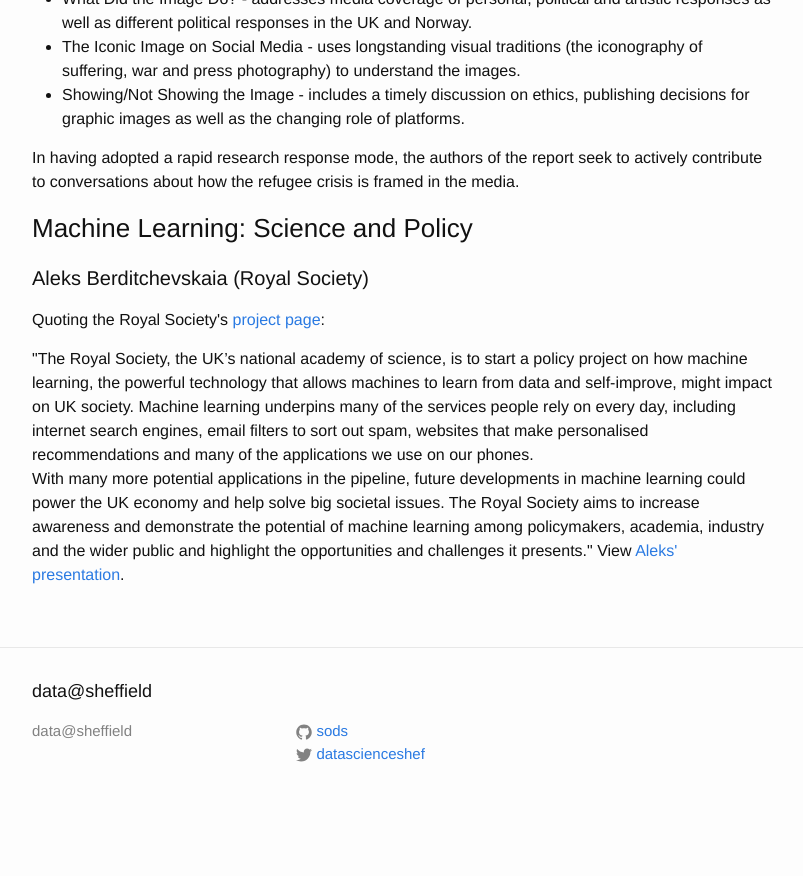
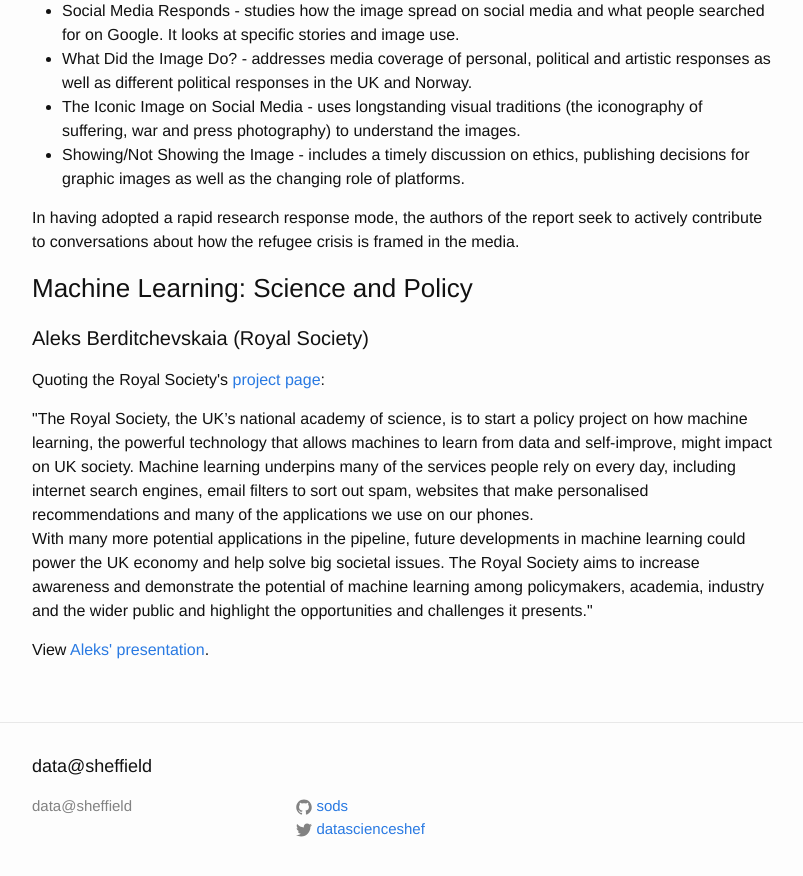
Before and after one commit to sods/das2015, a Jekyll site: the page built from schedule.html, in a window 1280 px wide and 900 px high, scrolled down 3799 px. Shown: the top 876 px of the window, without its empty margins (238-1041 px from the left). Built offline with Jekyll 4.4.1, drawn with Linux system fonts in a browser that asks for light colours; before the commit the page ends 4624 px from its top, so only the background shows below that.

Commit message:
Fixed missing <p></p>s

```diff
--- a/schedule.html
+++ b/schedule.html
@@ -12,7 +12,7 @@ title: Schedule
 
 <p>OpenML.org is a place for researchers to analyse data together, building on shared data sets, machine learning code and prior experiments. Integrated in many machine learning environments, it helps researchers win time by automating reproducible sharing, reuse and experimentation as much as possible. It also helps scientists and students across scientific fields to explore the latest and most relevant open data sets and machine learning techniques, find out which are most useful in their work, collaborate with others online, and gain more credit for their work by making it more visible and easily reusable.</p>
 
-View <a href="http://www.slideshare.net/JoaquinVanschoren/openml-datasheffield">Joaquin's presentation</a>.
+<p>View <a href="http://www.slideshare.net/JoaquinVanschoren/openml-datasheffield">Joaquin's presentation</a>.</p>
 
 
 <h3>Automated Detection of Malaria-Bearing Mosquitoes</h3>
@@ -21,7 +21,7 @@ View <a href="http://www.slideshare.net/JoaquinVanschoren/openml-datasheffield">
 
 <p>Abstract: Mosquitoes are responsible for over half a million deaths every year due to their capacity to vector lethal parasites and viruses, which cause diseases such as malaria, lymphatic filariasis, dengue, yellow fever and more. While they have been known to transmit malaria for over 100 years, there is still a great deal to discover about the ecology, bionomics and sometimes even the identity of many of these vector species, particularly in Asia. The HumBug project (http://humbug.ac.uk) aims to automate the detection of mosquitoes by listening to the sound of their wingbeat with cheap and ubiquitous sensors, and use this data to model their interaction with the surrounding environment. In this talk I will discuss our current challenges in gathering training data for our algorithms and the principles of the acoustic detection of their wingbeat.</p>
 
-View <a href="https://drive.google.com/file/d/0B4EaebizrzffbWo1eWVYUGg0NGc/view?usp=sharing">Davide's presentation</a>.
+<p>View <a href="https://drive.google.com/file/d/0B4EaebizrzffbWo1eWVYUGg0NGc/view?usp=sharing">Davide's presentation</a>.</p>
 
 <h3>The Problem with Data in the Humanities</h3>
 
@@ -36,7 +36,7 @@ View <a href="https://drive.google.com/file/d/0B4EaebizrzffbWo1eWVYUGg0NGc/view?
 
 <p>A 2014 survey of researchers from 15 Russell Group universities (1) found that 92% of academics use research software and 69% said that their research would not be practical without it. The survey also found that 56% of researchers develop their own software and that 21% of these had never received any training in software development. Given this state of affairs, how can we be sure that the software we are using to conduct research gives correct results? This talk will explore some of the issues surrounding the use and development of research software.</p>
 
-View <a href="http://mikecroucher.github.io/MLPM_talk/">Mike Croucher's presentation</a>.
+<p>View <a href="http://mikecroucher.github.io/MLPM_talk/">Mike Croucher's presentation</a>.</p>
 
 <h3>Differential Privacy</h3>
 
@@ -45,7 +45,7 @@ View <a href="http://mikecroucher.github.io/MLPM_talk/">Mike Croucher's presenta
 <p>Many of the datasets we are interested in processing contain private or sensitive information. Releasing this data
 for wider analysis poses serious privacy concerns. Differential Privacy is a system which allows a data holder to release data in a way which balances the needs of the individual with the wider social benefits the analysis might produce. I'll walk through a couple of simple examples of where 'anonymisation' might have failed, and then cover the basic ideas of differential privacy. If I've time I'll look at how this can be extended to more complicated datasets.</p>
 
-View <a href="http://lionfish0.github.io/DP_talk/#/1">Mike Smith's presentation</a>.
+<p>View <a href="http://lionfish0.github.io/DP_talk/#/1">Mike Smith's presentation</a>.</p>
 
 <h3>Security in smart grids</h3>
 
@@ -78,5 +78,5 @@ In having adopted a rapid research response mode, the authors of the report seek
 
 With many more potential applications in the pipeline, future developments in machine learning could power the UK economy and help solve big societal issues. The Royal Society aims to increase awareness and demonstrate the potential of machine learning among policymakers, academia, industry and the wider public and highlight the opportunities and challenges it presents."
 
-View <a href="../assets/aleks.pdf">Aleks' presentation</a>.
+<p>View <a href="../assets/aleks.pdf">Aleks' presentation</a>.</p>
 </p>
```
